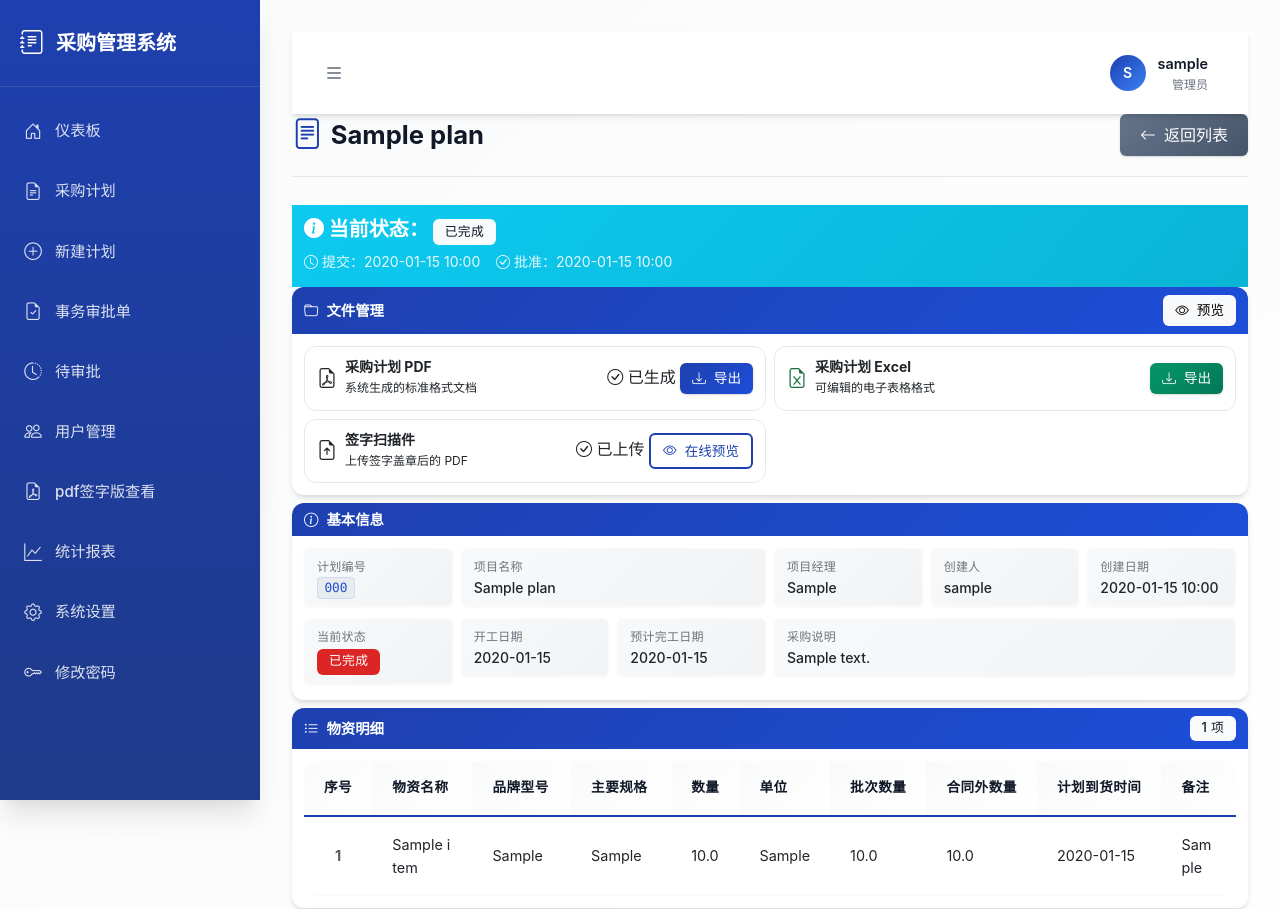
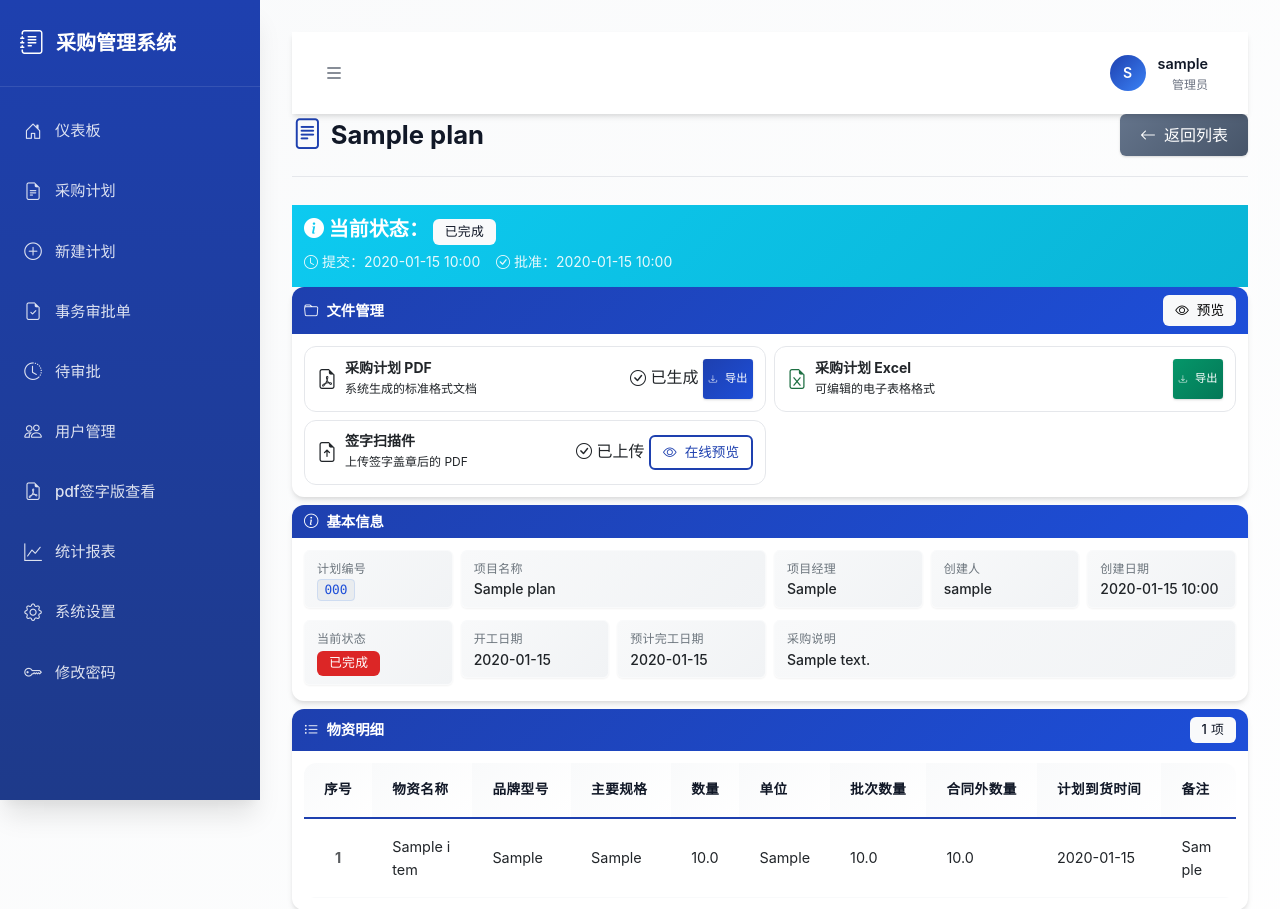
Before and after one commit to qianqianjie-999/procurement_v1.0, a Flask app: page /plan/1 in a window 1280 px wide. Shown: the top 909 px of the page. Run offline with Flask 3, Linux system fonts and the light colour scheme; a user stored in the database is signed in; tables that the repository leaves empty hold one stand-in row (values such as "Sample post"); some libraries are stand-ins or nearby versions; some web fonts are replaced.

Commit message:
缩小文件管理区导出 PDF/Excel 按钮为迷你尺寸
Co-Authored-By: Claude Sonnet 4.6 noreply@anthropic.com

```diff
--- a/app/templates/plan/plan_detail.html
+++ b/app/templates/plan/plan_detail.html
@@ -84,6 +84,16 @@
         white-space: normal;
         font-size: 0.85rem;
     }
+    /* 导出按钮 - 迷你尺寸（约为常规的一半） */
+    .btn-export-mini {
+        font-size: 0.7rem;
+        padding: 0.1rem 0.35rem;
+        border-radius: 0.2rem;
+        line-height: 1.2;
+    }
+    .btn-export-mini .bi {
+        font-size: 0.75em;
+    }
 </style>
 {% endblock %}
 
@@ -163,7 +173,7 @@
                             {% if plan.pdf_path %}
                             <span class="file-box-status success"><i class="bi bi-check-circle"></i> 已生成</span>
                             {% endif %}
-                            <a href="{{ url_for('plan.export_pdf', id=plan.id) }}" class="btn btn-primary btn-sm">
+                            <a href="{{ url_for('plan.export_pdf', id=plan.id) }}" class="btn btn-primary btn-export-mini">
                                 <i class="bi bi-download"></i> 导出
                             </a>
                         </div>
@@ -185,7 +195,7 @@
                             </div>
                         </div>
                         <div class="file-box-actions">
-                            <a href="{{ url_for('plan.export_excel', id=plan.id) }}" class="btn btn-success btn-sm">
+                            <a href="{{ url_for('plan.export_excel', id=plan.id) }}" class="btn btn-success btn-export-mini">
                                 <i class="bi bi-download"></i> 导出
                             </a>
                         </div>
```
